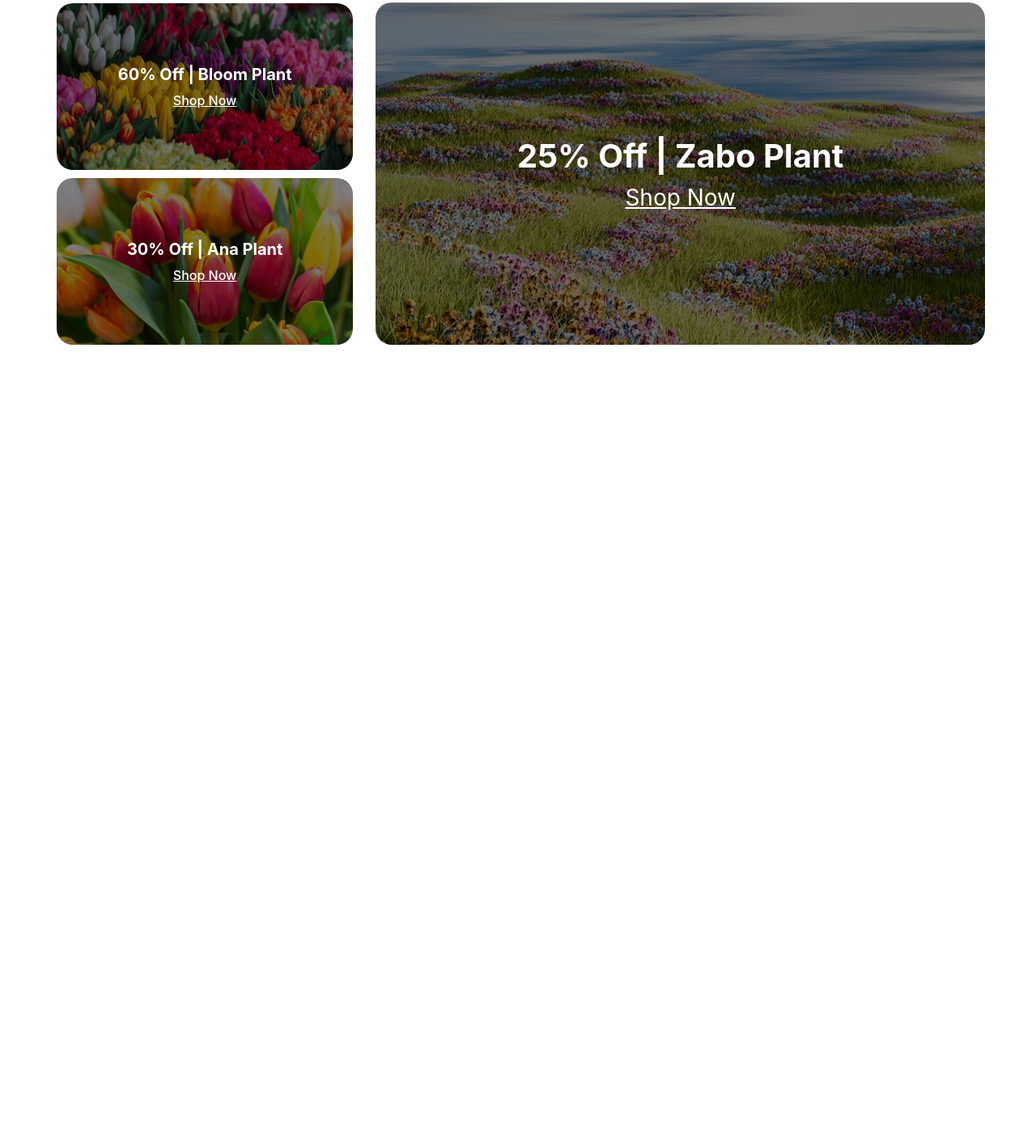
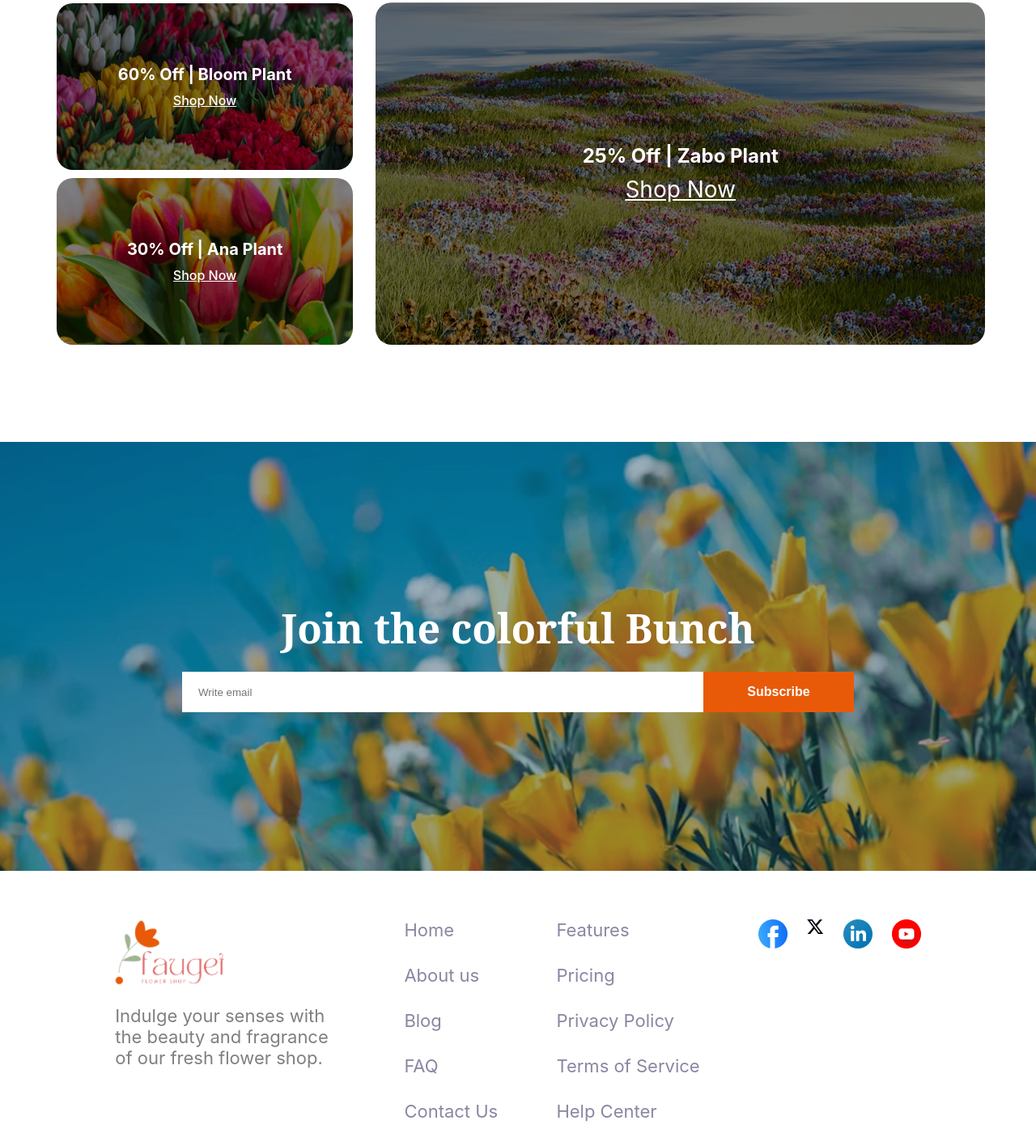
Before and after one commit to Ashraf1551/A02-responsive-flowers, a plain HTML site: page index.html in a window 1280 px wide. Shown: the part 2994-4410 px from the top of the page at 81% size. Before the commit the page ends 3420 px from the top, so only its background shows below. Drawn offline with Linux system fonts and the light colour scheme.

Commit message:
fixing issues

```diff
--- a/css/styles.css
+++ b/css/styles.css
@@ -243,11 +243,6 @@
   align-content: center;
 }
 
-.head2 {
-  font-size: 40px;
-  font-weight: bold;
-}
-
 .zabo-shop-now {
   font-size: 28px;
   font-weight: 400 !important;
@@ -257,6 +252,79 @@
   color: white;
   font-weight: bold;
   margin-bottom: 10px;
+}
+
+/* email-section */
+.email-section {
+  background-image: url("../assets/news-letter-bg.png");
+  background-size: cover;
+  margin: 60px auto;
+  max-width: 100%;
+  height: 530px;
+  display: flex;
+  flex-direction: column;
+  justify-content: center;
+  align-items: center;
+}
+
+.email-section h3 {
+  color: rgb(255, 255, 255);
+  font-family: Noto Serif;
+  font-size: 50px;
+  font-weight: 700;
+  text-align: center;
+  margin-bottom: 20px;
+}
+
+.email {
+  display: flex;
+  gap: 0;
+}
+
+.email-input {
+  border: none;
+  width: 644px;
+  height: 50px;
+  padding: 8px 20px;
+}
+
+.subscribe-btn {
+  width: 186px;
+  height: 50px;
+  background: rgb(233, 90, 8);
+  border: none;
+  padding: 10px 50px;
+  color: white;
+  font-size: 16px;
+  font-weight: 600;
+}
+
+/* footer */
+.footer {
+  display: flex;
+  justify-content: space-evenly;
+}
+
+.footer-item {
+  max-width: 25%;
+}
+
+.social-media {
+  display: flex;
+  gap: 24px;
+  justify-content: space-evenly;
+}
+
+footer > section > div:nth-child(2) ul li,
+footer > section > div:nth-child(3) ul li {
+  list-style: none;
+  margin-bottom: 30px;
+}
+
+footer > section > div:nth-child(2) ul li a,
+footer > section > div:nth-child(3) ul li a {
+  text-decoration: none;
+  color: rgb(137, 135, 161);
 }
 
 /* media query responsive */
@@ -369,4 +437,41 @@
     width: 480px;
     height: 230.13px;
   }
+
+  /* email section */
+  .email-section h3 {
+    font-size: 35px;
+    font-weight: 700;
+  }
+
+  .email-input {
+    border: none;
+    width: 100%;
+    height: 50px;
+    padding: 8px 20px;
+  }
+
+  .subscribe-btn {
+    width: 40%;
+    height: 50px;
+    padding: 10px 30px;
+  }
+
+  /* footer */
+  .footer {
+    display: grid;
+    justify-content: flex-start;
+    gap: 20px;
+    max-width: 80%;
+  }
+
+  .footer-item {
+    max-width: 100%;
+  }
+
+  .social-media {
+    display: flex;
+    justify-content: flex-start;
+    align-items: center;
+  }
 }
--- a/index.html
+++ b/index.html
@@ -236,7 +236,63 @@
           </h4>
         </div>
       </section>
+
+      <!-- email section -->
+      <section class="email-section">
+        <h3>Join the colorful Bunch</h3>
+        <div class="email">
+          <input type="email" class="email-input" placeholder="Write email" />
+          <button type="submit" class="subscribe-btn">Subscribe</button>
+        </div>
+      </section>
     </main>
-    <footer></footer>
+    <footer>
+      <!-- footer -->
+      <footer>
+        <section class="container footer">
+          <div class="footer-item">
+            <figure style="margin-bottom: 20px">
+              <img src="assets/logo.png" alt="" />
+            </figure>
+            <p class="section-description">
+              Indulge your senses with the beauty and fragrance of our fresh
+              flower shop.
+            </p>
+          </div>
+          <div>
+            <ul class="section-description">
+              <li><a href="">Home</a></li>
+              <li><a href="">About us</a></li>
+              <li><a href="">Blog</a></li>
+              <li><a href="">FAQ</a></li>
+              <li><a href="">Contact Us</a></li>
+            </ul>
+          </div>
+          <div>
+            <ul class="section-description">
+              <li><a href=" ">Features</a></li>
+              <li><a href="">Pricing</a></li>
+              <li><a href="">Privacy Policy</a></li>
+              <li><a href="">Terms of Service</a></li>
+              <li><a href="">Help Center</a></li>
+            </ul>
+          </div>
+          <div class="social-media">
+            <figure>
+              <a href=""><img src="assets/icon-facebook.png" alt="" /></a>
+            </figure>
+            <figure>
+              <a href=""><img src="assets/icon-twitter.png" alt="" /></a>
+            </figure>
+            <figure>
+              <a href=""><img src="assets/icon-linkedin.png" alt="" /></a>
+            </figure>
+            <figure>
+              <a href=""><img src="assets/icon-youtube.png" alt="" /></a>
+            </figure>
+          </div>
+        </section>
+      </footer>
+    </footer>
   </body>
 </html>
```
